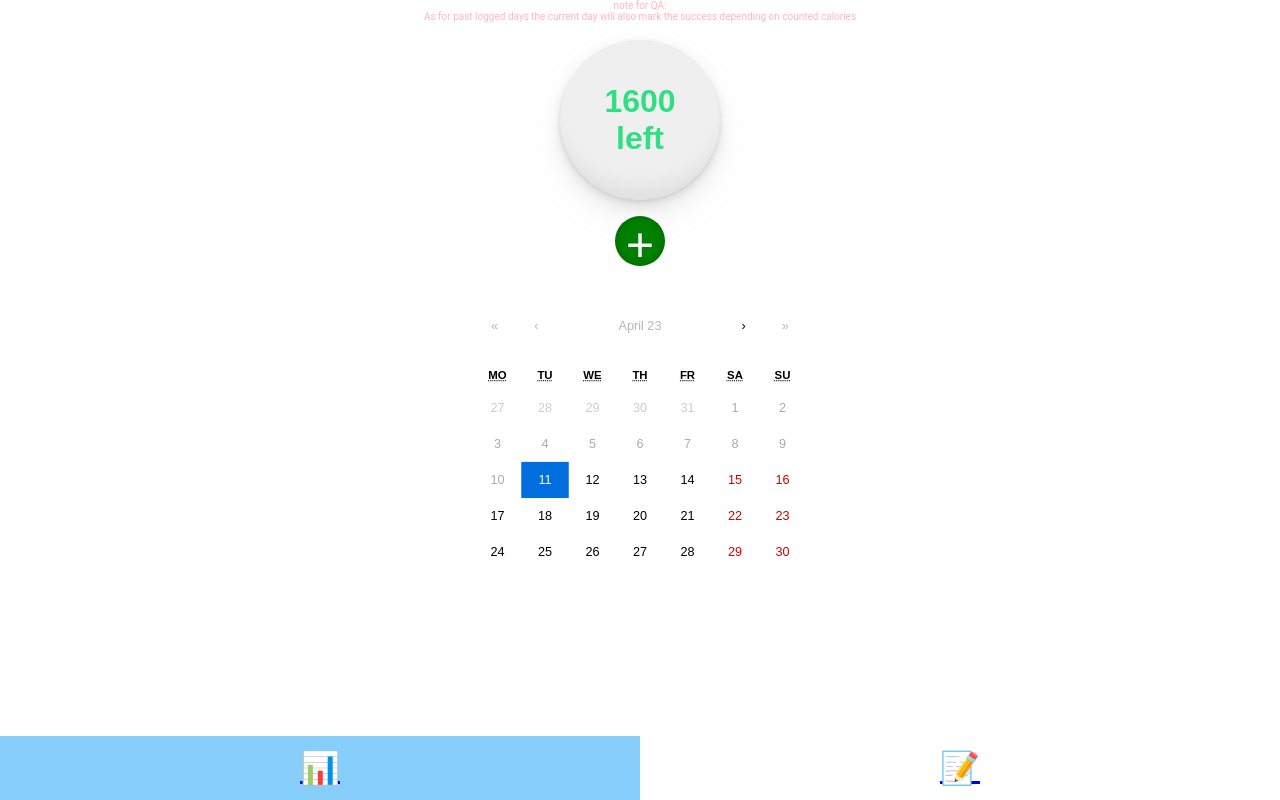
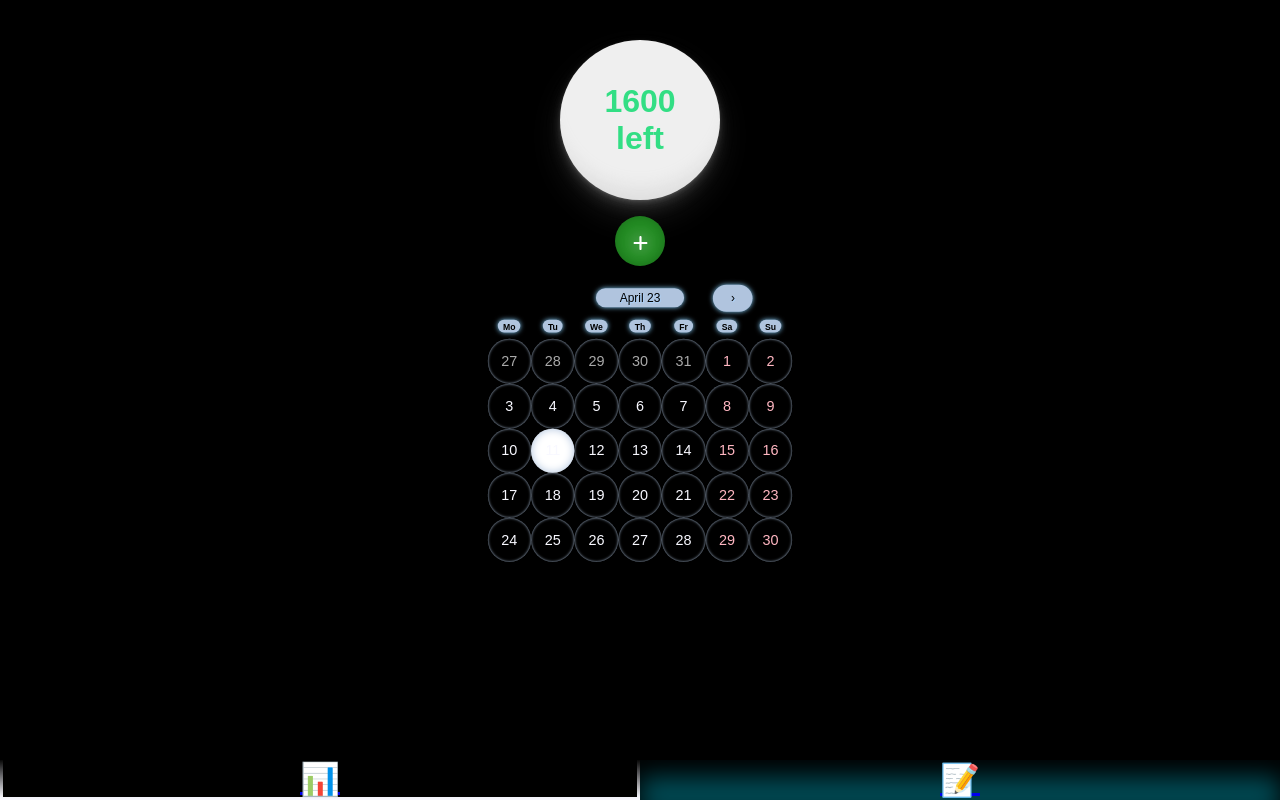
Before and after one commit to WE-Kaito/calorie-and-workout-tracker-neuefische-capstone, a Next.js app: page / in a window 1280 px wide. Built offline with nearby package versions, Linux system fonts and the light colour scheme.

Commit message:
calendar now invisible when list openend & styling update

```diff
--- a/components/AddCalories/AddCalories.js
+++ b/components/AddCalories/AddCalories.js
@@ -24,6 +24,7 @@ export default function AddCalories({ onClose }) {
       <input
         type="text"
         name="meal"
+        maxLength={20}
         placeholder={`meal: "${
           examples[Math.abs((Math.round(Math.random() * 10) / 10) * 10 - 1)]
         }"`}
--- a/components/AddCalories/styles.js
+++ b/components/AddCalories/styles.js
@@ -1,4 +1,24 @@
 import styled from "styled-components";
+
+export const AddCalorieForm = styled.form`
+  display: flex;
+  flex-direction: column;
+  align-items: center;
+  width: 200px;
+  gap: 10px;
+  margin-top: 10%;
+  margin-left: 12.5%;
+  z-index: 10;
+  position: absolute;
+`;
+
+export const FixedInput = styled.input`
+  &::-webkit-outer-spin-button,
+  &::-webkit-inner-spin-button {
+    display: none;
+  }
+  width: 74%;
+`;
 
 export const AddCalorieButton = styled.button`
   background-color: #32de84;
@@ -16,22 +36,3 @@ export const AddCalorieButton = styled.button`
     filter: drop-shadow(0 0 0.08rem #32de84);
   }
 `;
-
-export const AddCalorieForm = styled.form`
-  display: flex;
-  flex-direction: column;
-  align-items: center;
-  width: 200px;
-  gap: 10px;
-  margin-top: 10%;
-  margin-left: 12.5%;
-  z-index: 10;
-`;
-
-export const FixedInput = styled.input`
-  &::-webkit-outer-spin-button,
-  &::-webkit-inner-spin-button {
-    display: none;
-  }
-  width: 74%;
-`;
--- a/components/Calendar/index.js
+++ b/components/Calendar/index.js
@@ -3,9 +3,9 @@ import "react-calendar/dist/Calendar.css";
 import { useState } from "react";
 import { unixDate } from "../../utils/useCalorieStore";
 import useCalorieStore from "../../utils/useCalorieStore";
-import styled from "styled-components";
+import CalendarWrapper from "./styles";
 
-export default function HomeCalendar({ getTileColor }) {
+export default function HomeCalendar({ getTileColor, isVisible }) {
   const { history } = useCalorieStore();
   const [date, setDate] = useState(new Date());
 
@@ -31,7 +31,7 @@ export default function HomeCalendar({ getTileColor }) {
     history.length >= 1 ? new Date(history[0].date) : new Date();
 
   return (
-    <CalendarWrapper>
+    <CalendarWrapper isVisible={isVisible}>
       <Calendar
         aria-label="Calendar with tracked data"
         value={date}
@@ -46,7 +46,6 @@ export default function HomeCalendar({ getTileColor }) {
           setDate(date);
         }}
         // ---
-        className="calendar-style"
         tileClassName={({ date }) => getTileClassName(date)}
       />
     </CalendarWrapper>
@@ -72,22 +71,3 @@ const formatMonthYear = (locale, date) => {
     month: "long",
   }).format(date);
 };
-
-const CalendarWrapper = styled.div`
-  z-index: 0;
-
-  .react-calendar__tile--wasExceeded {
-    background-color: crimson;
-  }
-  .react-calendar__tile--wasNotExceeded {
-    background-color: #32de84;
-  }
-  .calendar-style {
-    border: none;
-    transform: scale(0.95) translateY(1rem);
-
-    button:disabled {
-      background: white;
-    }
-  }
-`;
--- /dev/null
+++ b/components/Calendar/styles.js
@@ -0,0 +1,169 @@
+import styled from "styled-components";
+
+const CalendarWrapper = styled.div`
+  width: fit-content;
+  transform: scale(0.9) translateY(-1.3rem);
+  border-radius: 20px;
+
+  .react-calendar {
+    width: 350px;
+    max-width: 100%;
+    background-color: rgba(255, 255, 255, 0);
+    border: 1px solid #a0a096;
+    font-family: Arial, Helvetica, sans-serif;
+    line-height: 1.125em;
+    border: none;
+    visibility: ${(props) => (props.isVisible ? "hidden" : "visible")};
+    border-radius: 20px;
+    padding: 0.35rem;
+
+    .react-calendar--doubleView {
+      width: 700px;
+    }
+
+    .react-calendar--doubleView .react-calendar__viewContainer {
+      display: flex;
+      margin: -0.5em;
+    }
+
+    .react-calendar--doubleView .react-calendar__viewContainer > * {
+      width: 50%;
+      margin: 0.5em;
+      gap: 0.5rem;
+    }
+
+    .react-calendar,
+    .react-calendar *,
+    .react-calendar *:before,
+    .react-calendar *:after {
+      -moz-box-sizing: border-box;
+      -webkit-box-sizing: border-box;
+      box-sizing: border-box;
+    }
+
+    .react-calendar button {
+      margin: 0;
+      border: 0;
+      outline: none;
+    }
+
+    .react-calendar button:enabled:hover {
+      cursor: pointer;
+    }
+
+    .react-calendar__navigation {
+      display: flex;
+      height: 30px;
+      margin-bottom: 0.2em;
+      border-radius: 15px;
+    }
+
+    .react-calendar__navigation__label__labelText {
+      color: black;
+      visibility: visible !important;
+      background: lightsteelblue;
+      border-radius: 15px;
+      padding: 0.25em 2em 0.25em 2em;
+      filter: drop-shadow(0px 0px 3px lightskyblue);
+    }
+
+    .react-calendar__navigation__arrow:enabled {
+      background-color: lightsteelblue;
+      border-radius: 15px;
+      padding: 0px;
+      filter: drop-shadow(0px 0px 3px lightskyblue);
+    }
+
+    .react-calendar__navigation button {
+      min-width: 44px;
+      background: none;
+      text-shadow: 1px 1px 1px #a9d4ff;
+    }
+
+    .react-calendar__navigation button:disabled {
+      visibility: hidden;
+      // this class functions like the whole background of the navigation
+    }
+
+    .react-calendar__navigation button:enabled:hover,
+    .react-calendar__navigation button:enabled:focus {
+      background-color: #e6e6e6;
+    }
+
+    .react-calendar__month-view__weekdays {
+      text-align: center;
+      text-transform: none;
+      font-weight: bold;
+      font-size: 0.6em;
+      filter: drop-shadow(0px 0px 3px lightskyblue);
+    }
+
+    .react-calendar__month-view__weekdays__weekday abbr {
+      padding: 0.2em 0.6em 0.2em 0.6em;
+      text-decoration: none;
+      background: lightsteelblue;
+      border-radius: 15px;
+    }
+
+    .react-calendar__month-view__weekNumbers .react-calendar__tile {
+      display: flex;
+      align-items: center;
+      justify-content: center;
+      font-size: 0.75em;
+      font-weight: bold;
+    }
+
+    .react-calendar__month-view__days__day--weekend,
+    .react-calendar__month-view__days__day--weekend abbr,
+    .react-calendar__month-view__days__day--weekend button:enabled:focus {
+      color: lightpink;
+    }
+
+    .react-calendar__month-view__days__day--neighboringMonth {
+      color: darkgrey !important;
+    }
+
+    .react-calendar__tile {
+      max-width: 100%;
+      padding: 10px 6.6667px;
+      color: ghostwhite;
+      background-color: rgba(255, 255, 255, 0);
+      box-shadow: inset 0 0 3px lightsteelblue;
+      text-align: center;
+      line-height: 16px;
+      border-radius: 30px;
+      width: 0.8rem;
+      height: 3.1rem;
+      font-size: 1em;
+    }
+
+    .react-calendar__tile:disabled {
+      color: ghostwhite;
+      background-color: rgba(255, 255, 255, 0);
+      cursor: pointer;
+    }
+
+    .react-calendar__tile--now {
+      border: 1px 1px 1px lightsteelblue;
+      background: white;
+      box-shadow: inset 0 0 10px lightsteelblue;
+    }
+
+    .react-calendar__month-view__days__day--weekend:enabled:focus {
+      color: azure !important;
+    }
+
+    // custom classes
+
+    .react-calendar__tile--wasExceeded {
+      background-color: crimson !important;
+      color: ghostwhite !important;
+    }
+    .react-calendar__tile--wasNotExceeded {
+      background-color: #32de84 !important;
+      color: ghostwhite !important;
+    }
+  }
+`;
+
+export default CalendarWrapper;
--- a/components/ConsumedList/ConsumedList.js
+++ b/components/ConsumedList/ConsumedList.js
@@ -5,6 +5,7 @@ import {
   StyledListItem,
   ShiftedSpan,
   CorrectionDiv,
+  NameSpan,
 } from "./styles";
 import { uid } from "uid";
 
@@ -24,7 +25,7 @@ export default function ConsumedList() {
                 entry.time_stamp
               }`}
             >
-              <span>{`${entry.meal}`}</span>
+              <NameSpan>{`${entry.meal}`}</NameSpan>
               <ShiftedSpan>{`${entry.calories} kcal`}</ShiftedSpan>
               <span>{`${entry.time_stamp}`}</span>
               <button
--- a/components/ConsumedList/styles.js
+++ b/components/ConsumedList/styles.js
@@ -7,15 +7,19 @@ export const StyledList = styled.div`
   align-self: center;
   gap: 0.8rem;
   width: 250px;
-  z-index: 10;
 `;
 export const StyledListItem = styled.div`
-display: grid;
-grid-template-columns: 6fr 2fr 2fr 1fr;
-padding: 0.2rem;
-background-color: lightskyblue;
-border 1px solid black;
-filter: drop-shadow(0 0 0.05rem black);
+  display: grid;
+  grid-template-columns: 6fr 2fr 2fr 1fr;
+  padding: 0.2rem;
+  background-color: lightskyblue;
+  border: 1px solid black;
+  filter: drop-shadow(0 0 0.05rem black);
+`;
+
+export const NameSpan = styled.span`
+  text-overflow: ellipsis;
+  max-width: 2rem;
 `;
 
 export const ShiftedSpan = styled.span`
@@ -30,4 +34,7 @@ export const CorrectionDiv = styled.div`
   position: absolute;
   left: 50%;
   transform: translateX(-50%);
+
+  z-index: 10;
+  position: fixed;
 `;
--- a/components/IndexPage/styles.js
+++ b/components/IndexPage/styles.js
@@ -54,7 +54,7 @@ export const StyledButtonCalorieCounter = styled.button`
 
 export const OpenCalorieFormButton = styled.button`
   box-shadow: inset 0px 0px 10px rgba(0, 0, 0, 0.2);
-  background-color: green;
+  background-color: forestgreen;
   color: white;
   border: none;
   border-radius: 50%;
--- a/components/Navigation/index.js
+++ b/components/Navigation/index.js
@@ -7,13 +7,25 @@ export default function Navigation() {
   return (
     <Nav>
       <LinkContainer
-        style={{ backgroundColor: url === "/" ? "lightskyblue" : null }}
+        style={{
+          backgroundColor: url === "/" ? "black" : "#004953",
+          borderLeft: url === "/" ? "solid ghostwhite" : "none",
+          borderRight: url === "/" ? "solid ghostwhite" : "none",
+          borderBottom: url === "/" ? "solid ghostwhite" : "none",
+          borderImage: "linear-gradient(to top, ghostwhite, black) 1",
+        }} // for testing this style is applied inline
       >
         <StyledLink href="/">📊</StyledLink>
       </LinkContainer>
 
       <LinkContainer
-        style={{ backgroundColor: url === "/edit" ? "lightskyblue" : null }}
+        style={{
+          backgroundColor: url === "/edit" ? "black" : "#004953",
+          borderLeft: url === "/edit" ? "solid ghostwhite" : "none",
+          borderRight: url === "/edit" ? "solid ghostwhite" : "none",
+          borderBottom: url === "/edit" ? "solid ghostwhite" : "none",
+          borderImage: "linear-gradient(to top, ghostwhite, black) 1",
+        }}
       >
         <StyledLink href="/edit">📝</StyledLink>
       </LinkContainer>
--- a/components/Navigation/styles.js
+++ b/components/Navigation/styles.js
@@ -6,7 +6,7 @@ export const Nav = styled.nav`
   display: flex;
   bottom: 0;
   width: 100%;
-  height: 4rem;
+  height: 2.5rem;
 `;
 
 export const LinkContainer = styled.div`
@@ -15,6 +15,7 @@ export const LinkContainer = styled.div`
   justify-content: center;
   align-items: center;
   width: 50%;
+  box-shadow: inset 0em 1em 1.5em black;
 `;
 
 export const StyledLink = styled(Link)`
--- a/package.json
+++ b/package.json
@@ -10,6 +10,9 @@
     "test": "jest --watchAll"
   },
   "dependencies": {
+    "@fortawesome/fontawesome-svg-core": "^6.4.0",
+    "@fortawesome/free-solid-svg-icons": "^6.4.0",
+    "@fortawesome/react-fontawesome": "^0.2.0",
     "@next/font": "^13.0.6",
     "eslint": "8.29.0",
     "eslint-config-next": "13.0.6",
--- a/pages/index.js
+++ b/pages/index.js
@@ -1,3 +1,5 @@
+import { FontAwesomeIcon } from "@fortawesome/react-fontawesome";
+import { faPlus } from "@fortawesome/free-solid-svg-icons";
 import AddCalories from "../components/AddCalories/AddCalories";
 import useCalorieStore from "../utils/useCalorieStore";
 import { unixDate } from "../utils/useCalorieStore";
@@ -66,21 +68,6 @@ export default function HomePage() {
 
   return (
     <StyledDiv>
-      <p
-        style={{
-          fontSize: 10,
-          color: "lightpink",
-          display: "inline-block",
-          position: "absolute",
-          top: 0,
-          margin: 0,
-          textAlign: "center",
-        }}
-      >
-        note for QA: <br />
-        As for past logged days the current day will also mark the success
-        depending on counted calories
-      </p>
       <StyledButtonCalorieCounter
         isTrue={getGoalExceeded()}
         onClick={(event) => {
@@ -99,7 +86,10 @@ export default function HomePage() {
           setIsFormVisible(true);
         }}
       >
-        +
+        <FontAwesomeIcon
+          style={{ width: 15, filter: "drop-shadow(0 0 0.5rem ghostwhite)" }}
+          icon={faPlus}
+        />
       </OpenCalorieFormButton>
       <FormContainer
         isTrue={isFormVisible}
@@ -117,7 +107,7 @@ export default function HomePage() {
       >
         <ConsumedList />
       </ConsumedContainer>
-      <HomeCalendar getTileColor={getGoalExceeded} />
+      <HomeCalendar getTileColor={getGoalExceeded} isVisible={isListVisible} />
     </StyledDiv>
   );
 }
--- a/styles.js
+++ b/styles.js
@@ -10,5 +10,7 @@ export default createGlobalStyle`
   body {
     margin: 0;
     font-family: "Roboto", sans-serif, system-ui;
+    background-color: black;
+
   }
 `;
```
Also changed, not shown: 1 other file (tests, documents, lock files or other folders).
